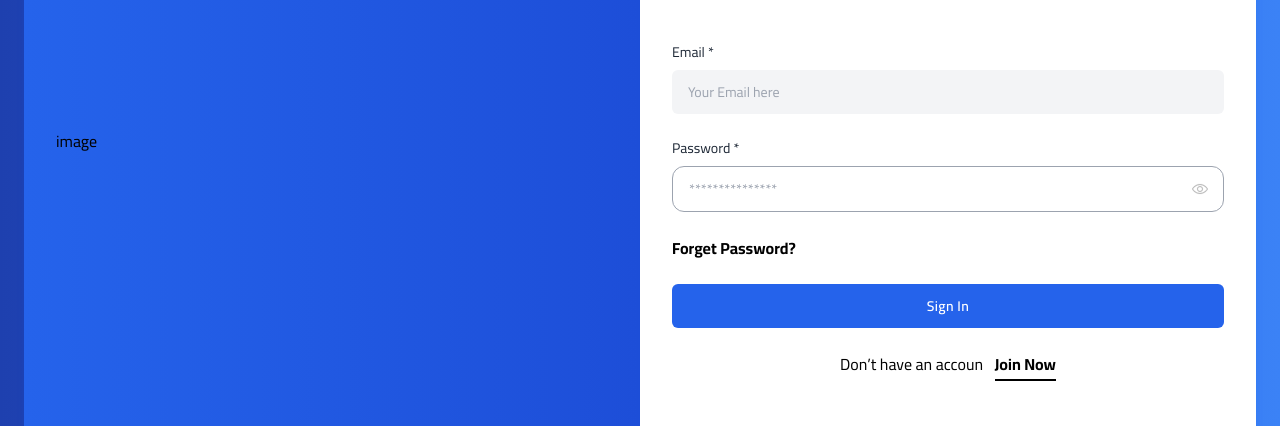
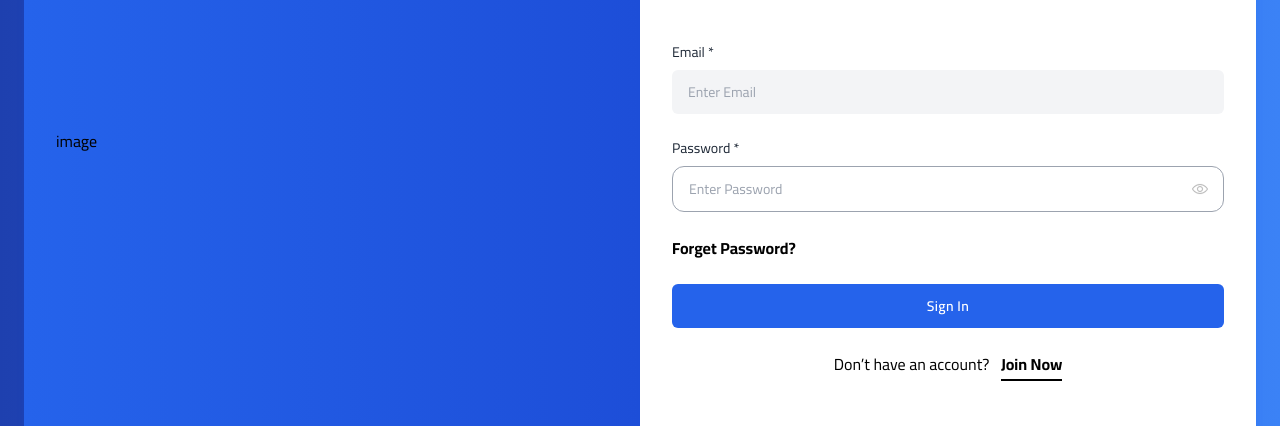
Before and after one commit to MohamedGlalAbdelazeem/platform, a Next.js app: page /sign-in in a window 1280 px wide. Shown: the part 259-685 px from the top of the page. Built offline with nearby package versions, Linux system fonts and the light colour scheme.

Commit message:
sign-in & up

```diff
--- a/app/(auth)/sign-in/page.jsx
+++ b/app/(auth)/sign-in/page.jsx
@@ -1,52 +1,128 @@
+"use client";
+import { useState } from "react";
 import Link from "next/link";
 import { FaAnglesLeft } from "react-icons/fa6";
+import axiosClient from "@/app/_utils/axiosClient";
+import { useRouter } from "next/navigation";
 
 function Page() {
+  const [email, setEmail] = useState("");
+  const [password, setPassword] = useState("");
+  const [error, setError] = useState("");
+  const router = useRouter();
+
+  const handleSubmit = async (e) => {
+    e.preventDefault();
+    setError("");
+    if (!email || !password) return;
+
+    try {
+      const response = await axiosClient.post("/User/login", {
+        email: email,
+        password: password,
+      });
+
+      if (response.statusText === "OK") {
+        router.push("/");
+        console.log("Login successful");
+      }
+    } catch (err) {
+      setError("Error during login");
+      console.error("Error:", err);
+    }
+  };
+
   return (
-    <div className="flex flex-col justify-center items-center  bg-gradient-to-r from-blue-800 to-blue-500 lg:h-screen p-6">
+    <div className="flex flex-col justify-center items-center bg-gradient-to-r from-blue-800 to-blue-500 lg:h-screen p-6">
       <div className="grid md:grid-cols-2 items-center gap-y-8 bg-white max-w-7xl w-full shadow-[0_2px_10px_-3px_rgba(6,81,237,0.3)] rounded-3xl overflow-hidden">
         <div className="max-md:order-1 flex flex-col justify-center sm:p-8 p-4 bg-gradient-to-r from-blue-600 to-blue-700 w-full h-full">
           image
         </div>
-      <form className="sm:p-8 my-6 w-full">
-        <Link href={"/"} className="font-bold flex items-center gap-2 hover:opacity-65">
+        <form onSubmit={handleSubmit} className="sm:p-8 my-6 w-full">
+          <Link
+            href={"/"}
+            className="font-bold flex items-center gap-2 hover:opacity-65"
+          >
             <FaAnglesLeft />
             Back to home
           </Link>
           <div className="text-center my-10 w-full mx-auto">
             <span>Welcome to</span>
-          <h3 className="text-blue-500 text-2xl font-extrabold max-md:text-center">MedLearn Hub</h3>
+            <h3 className="text-blue-500 text-2xl font-extrabold max-md:text-center">
+              MedLearn Hub
+            </h3>
           </div>
           {/* email */}
           <div className="grid lg:grid-cols-1 my-6">
             <div>
-            <label className="text-gray-800 text-sm mb-2 block">Email *</label>
-            <input name="name" type="text" className="bg-gray-100 w-full text-gray-800 text-sm px-4 py-3 rounded-md outline-blue-500" placeholder="Your Email here" />
+              <label className="text-gray-800 text-sm mb-2 block">
+                Email *
+              </label>
+              <input
+                name="email"
+                type="email"
+                value={email}
+                onChange={(e) => setEmail(e.target.value)}
+                className="bg-gray-100 w-full text-gray-800 text-sm px-4 py-3 rounded-md outline-blue-500"
+                placeholder="Enter Email"
+                required
+              />
             </div>
           </div>
-      {/* email */}
           {/* password */}
           <div className="grid lg:grid-cols-1 gap-6">
             <div>
-            <label class="text-gray-800 text-sm mb-2 block">Password *</label>
-              <div class="relative flex items-center">
-                <input name="password" type="password" required class="bg-transparent border border-gray-400 w-full text-gray-800 text-sm pl-4 pr-10 py-3 rounded-xl outline-blue-600" placeholder="***************" />
-                <svg xmlns="http://www.w3.org/2000/svg" fill="#bbb" stroke="#bbb" class="w-4 h-4 absolute right-4 cursor-pointer" viewBox="0 0 128 128">
-                  <path d="M64 104C22.127 104 1.367 67.496.504 65.943a4 4 0 0 1 0-3.887C1.367 60.504 22.127 24 64 24s62.633 36.504 63.496 38.057a4 4 0 0 1 0 3.887C126.633 67.496 105.873 104 64 104zM8.707 63.994C13.465 71.205 32.146 96 64 96c31.955 0 50.553-24.775 55.293-31.994C114.535 56.795 95.854 32 64 32 32.045 32 13.447 56.775 8.707 63.994zM64 88c-13.234 0-24-10.766-24-24s10.766-24 24-24 24 10.766 24 24-10.766 24-24 24zm0-40c-8.822 0-16 7.178-16 16s7.178 16 16 16 16-7.178 16-16-7.178-16-16-16z" data-original="#000000"></path>
+              <label className="text-gray-800 text-sm mb-2 block">
+                Password *
+              </label>
+              <div className="relative flex items-center">
+                <input
+                  name="password"
+                  type="password"
+                  value={password}
+                  onChange={(e) => setPassword(e.target.value)}
+                  required
+                  className="bg-transparent border border-gray-400 w-full text-gray-800 text-sm pl-4 pr-10 py-3 rounded-xl outline-blue-600"
+                  placeholder="Enter Password"
+                />
+                <svg
+                  xmlns="http://www.w3.org/2000/svg"
+                  fill="#bbb"
+                  stroke="#bbb"
+                  className="w-4 h-4 absolute right-4 cursor-pointer"
+                  viewBox="0 0 128 128"
+                >
+                  <path
+                    d="M64 104C22.127 104 1.367 67.496.504 65.943a4 4 0 0 1 0-3.887C1.367 60.504 22.127 24 64 24s62.633 36.504 63.496 38.057a4 4 0 0 1 0 3.887C126.633 67.496 105.873 104 64 104zM8.707 63.994C13.465 71.205 32.146 96 64 96c31.955 0 50.553-24.775 55.293-31.994C114.535 56.795 95.854 32 64 32 32.045 32 13.447 56.775 8.707 63.994zM64 88c-13.234 0-24-10.766-24-24s10.766-24 24-24 24 10.766 24 24-10.766 24-24 24zm0-40c-8.822 0-16 7.178-16 16s7.178 16 16 16 16-7.178 16-16-7.178-16-16-16z"
+                    data-original="#000000"
+                  ></path>
                 </svg>
               </div>
             </div>
           </div>
-       {/* password */}
+          {error && <p className="text-red-500 mt-2">{error}</p>}
           <div className="flex items-center mt-6">
-           <Link href={"/Forget-pass"} className="font-bold">Forget Password?</Link>
+            <Link href={"/Forget-pass"} className="font-bold">
+              Forget Password?
+            </Link>
           </div>
           <div className="mt-6 ">
-          <button type="button" className="w-full py-3 px-6 text-sm tracking-wide font-semibold rounded-md text-white bg-blue-600 hover:bg-blue-700 focus:outline-none transition-all">
+            <button
+              type="submit"
+              className="w-full py-3 px-6 text-sm tracking-wide font-semibold rounded-md text-white bg-blue-600 hover:bg-blue-700 focus:outline-none transition-all"
+            >
               Sign In
             </button>
-        <div className='w-full flex justify-center my-6'>
-            <span>Don’t have an accoun <Link href={"/sign-up"} className='ml-2 font-bold border-b-2 border-black' >Join Now</Link></span>
+            <div className="w-full flex justify-center my-6">
+              <span>
+                Don’t have an account?{" "}
+                <Link
+                  href={"/sign-up"}
+                  className="ml-2 font-bold border-b-2 border-black"
+                >
+                  Join Now
+                </Link>
+              </span>
             </div>
           </div>
         </form>
@@ -54,4 +130,5 @@ function Page() {
     </div>
   );
 }
+
 export default Page;
--- a/app/(auth)/sign-up/page.jsx
+++ b/app/(auth)/sign-up/page.jsx
@@ -4,8 +4,8 @@ import { z } from "zod";
 import Link from 'next/link';
 import { useState } from 'react';
 import { FaAnglesLeft } from "react-icons/fa6";
-import axios from 'axios';
 import { useRouter } from 'next/navigation';
+import axiosClient from "@/app/_utils/axiosClient";
 function Page() {
 
 
@@ -50,18 +50,15 @@ function Page() {
     setError('');
 
     try {
-      // Post data to your API
-      const response = await axios.post('http://localhost:5000/api/User/register', {
+      const response = await axiosClient.post('/User/register', {
         fullName,
         jobTitle,
         phoneNumber,
         email,
         password,
       });
-
-      // If successful, redirect or show success message
-      if (response.status === 200) {
-        router.push('/'); // Redirect to sign-in page
+      if (response.statusText === "OK") {
+        router.push("/");
         console.log(response);
       }
     } catch (err) {
--- /dev/null
+++ b/app/_utils/LocalStorage.js
@@ -0,0 +1,12 @@
+export const addUser = (token) => {
+  localStorage.setItem("access_token", token);
+};
+
+export const removeUser = () => {
+  localStorage.removeItem("access_token");
+};
+
+export const getUser = () => {
+  const token = localStorage.getItem("access_token");
+  return token;
+};
--- a/app/_utils/axiosClient.js
+++ b/app/_utils/axiosClient.js
@@ -1,9 +1,25 @@
-const {default: axios} = require('axios');
+import axios from "axios";
+import { getUser } from "./LocalStorage";
 
- const apiUrl='http://localhost:1337/api';
-
+const apiUrl = "http://localhost:5000/api";
 
 const axiosClient = axios.create({
-    baseURL:apiUrl,
+  baseURL: apiUrl,
+  headers: {
+    "Content-Type": "application/json",
+  },
 });
+
+axiosClient.interceptors.request.use(
+  (config) => {
+    const token = getUser();
+    if (token) {
+      config.headers["Authorization"] = `Bearer ${token}`;
+    }
+    return config;
+  },
+  (error) => {
+    return Promise.reject(error);
+  }
+);
 export default axiosClient;
```
Lines whose indentation alone changed are shown as unchanged.
